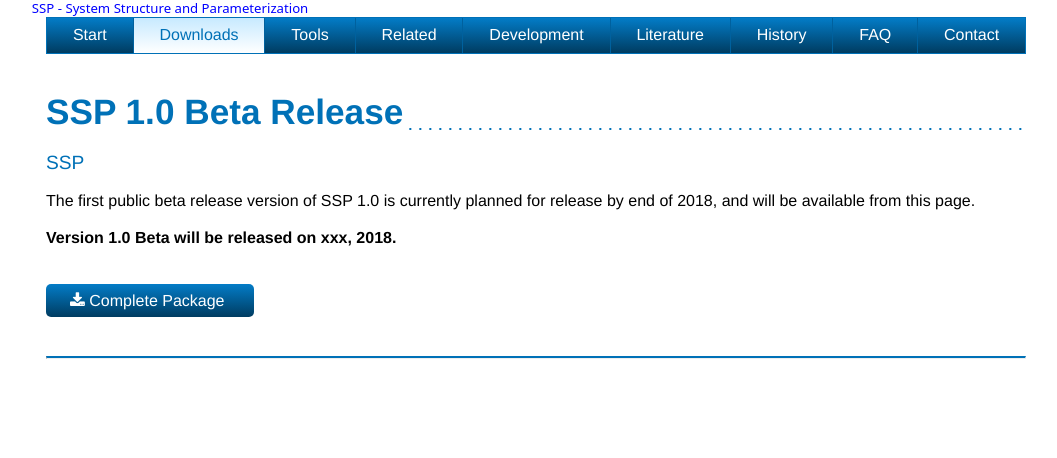
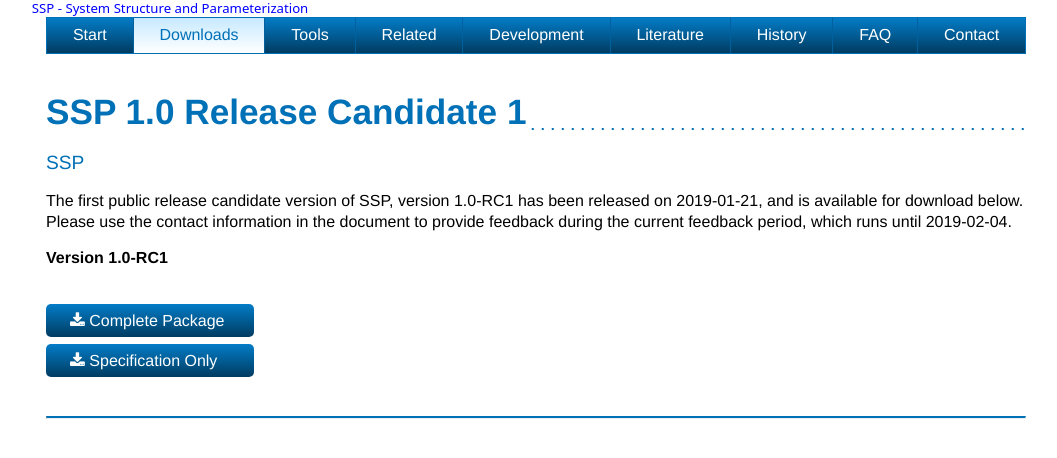
Before and after one commit to modelica/ssp-standard.org, a Jekyll site: the page built from pages/downloads/index.html, in a window 1280 px wide. Shown: the top 458 px of the page, without its empty margins (104-1161 px from the left). Built offline with Jekyll 4.4.1, drawn with Linux system fonts in a browser that asks for light colours.

Commit message:
Publish 1.0RC1 to public website

```diff
--- a/pages/downloads/index.html
+++ b/pages/downloads/index.html
@@ -5,13 +5,14 @@ layout: default
 ---
 
 <section class="section">
-    <h2 class="title title-one">SSP 1.0 Beta Release</h2>
+    <h2 class="title title-one">SSP 1.0 Release Candidate 1</h2>
     <article class="contentbox">
         <h3 class="title title-two contentbox-title">SSP</h3>
         <p class="contentbox-content">
-            <p>The first public beta release version of SSP 1.0 is currently planned for release by end of 2018, and will be available from this page.</p>
+            <p>The first public release candidate version of SSP, version 1.0-RC1 has been released on 2019-01-21, and is available for download below.  Please use the contact information in the document to provide feedback during the current feedback period, which runs until 2019-02-04.</p>
         </p>
-        <p class="contentbox-version"><strong>Version 1.0 Beta will be released on xxx, 2018.</strong></p>
-        <a class="button button-width contentbox-button" href=""><i class="fa fa-download" aria-hidden="true"></i> Complete Package</a>
+        <p class="contentbox-version"><strong>Version 1.0-RC1</strong></p>
+        <a class="button button-width contentbox-button" href="/publications/SSP10RC1/SSP10RC1.zip"><i class="fa fa-download" aria-hidden="true"></i> Complete Package</a>
+        <a class="button button-width contentbox-button" href="/publications/SSP10RC1/SystemStructureAndParameterization10RC1.pdf"><i class="fa fa-download" aria-hidden="true"></i> Specification Only</a>
     </article>
 </section>
--- a/pages/index.html
+++ b/pages/index.html
@@ -24,7 +24,7 @@ layout: default
 				that can be transferred between simulation tools.
             </p>
             <p>
-                The first version of the standard will be published in 2018.
+	    The first version of the standard will be published in 2019. A public release candidate is currently available in the <a href="/downloads/">Downloads</a> section.
             </p>
             <p>
                 Contact us here: <a href="mailto:map-ssp_projectlead@googlegroups.com">map-ssp_projectlead@googlegroups.com</a>.
```
Also changed, not shown: _posts/news/2019-01-21-SSP-1-0-RC1-Available.markdown (added, +8 -0 lines), 2 other files.
